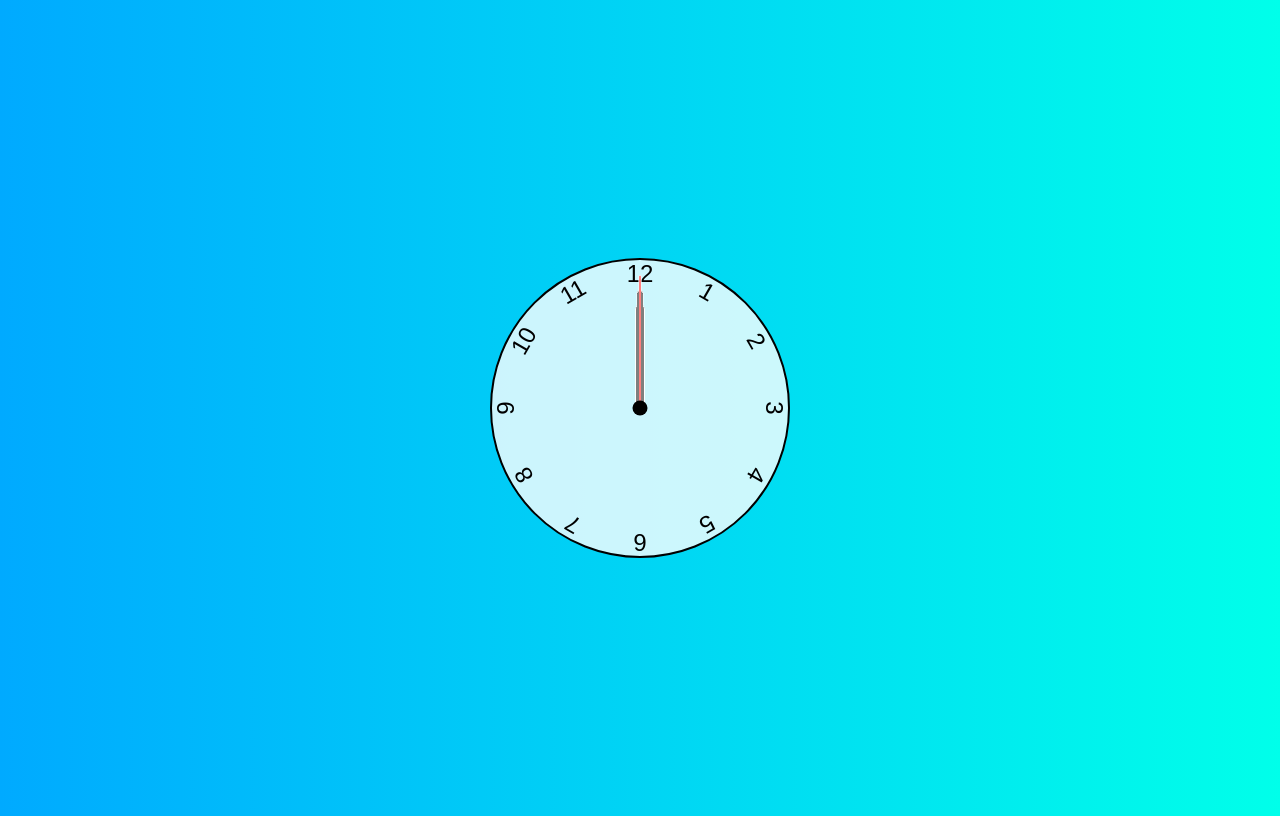
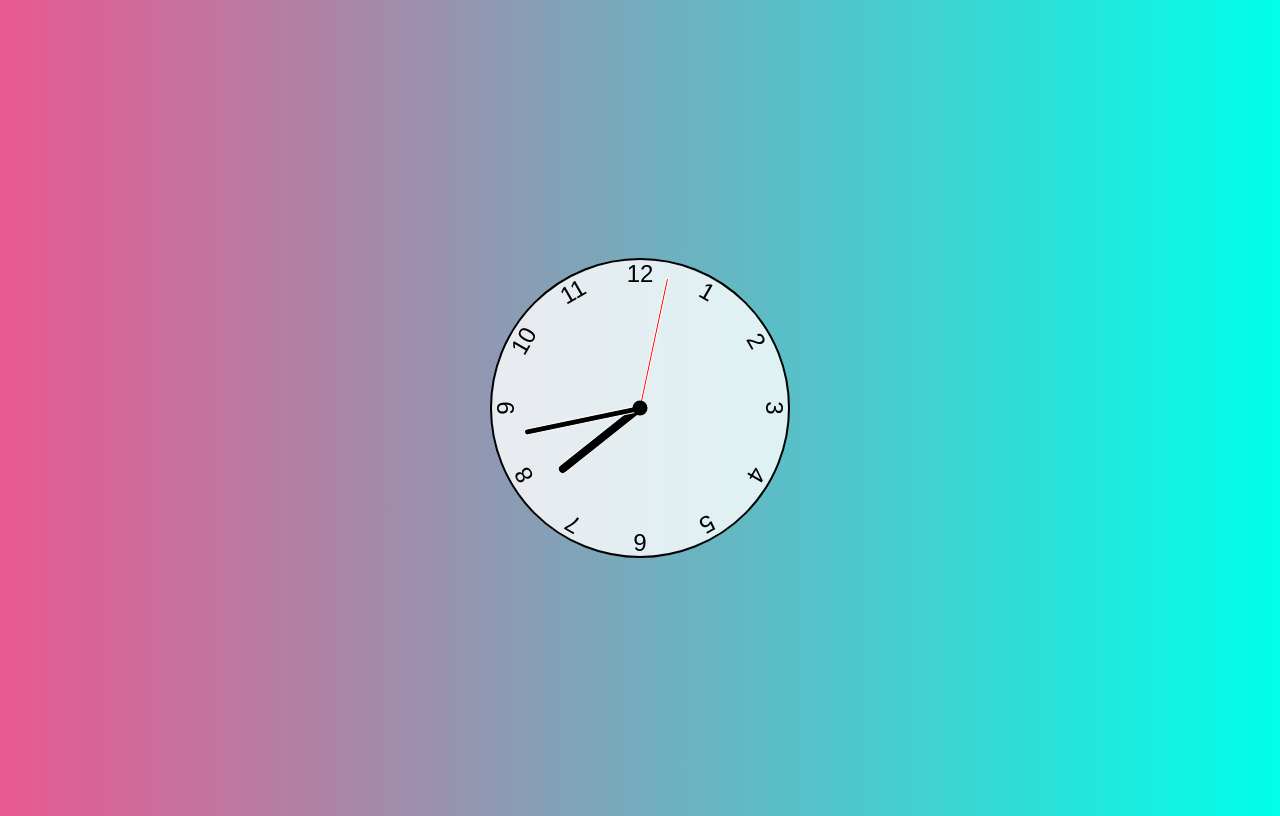
Before and after one commit to Sherrelyn/ANALOG-CLOCK, a plain HTML site: page index.html in a window 1280 px wide. Drawn offline with Linux system fonts and the light colour scheme.

Commit message:
Added modification to index.html.

```diff
--- a/index.html
+++ b/index.html
@@ -2,17 +2,17 @@
 <html lang="en">
 <head>
   <meta charset="UTF-8">
-        <meta name="viewport" content="width=device-width, initial-scale=0">
-        <meta http-equiv="X-UA_Compatible" content="ie-edge">
+  <meta name="viewport" content="width=device-width, initial-scale=1.0">
+  <meta http-equiv="X-UA-Compatible" content="ie=edge">
   <link href="styles.css" rel="stylesheet">
   <script defer src="script.js"></script>
   <title>Clock</title>
 </head>
 <body>
   <div class="clock">
-            <div class="hand hour"></div>
-            <div class="hand minute"></div>
-            <div class="hand second"></div>
+    <div class="hand hour" data-hour-hand></div>
+    <div class="hand minute" data-minute-hand></div>
+    <div class="hand second" data-second-hand></div>
     <div class="number number1">1</div>
     <div class="number number2">2</div>
     <div class="number number3">3</div>
--- a/styles.css
+++ b/styles.css
@@ -4,7 +4,7 @@
   }
 
   body {
-    background: linear-gradient(to right, hsl(200, 100%, 50%), hsl(175, 100%, 50%));
+    background: linear-gradient(to right, hsl(337, 76%, 63%), hsl(175, 100%, 50%));
     display: flex;
     justify-content: center;
     align-items: center;
```
Lines whose indentation alone changed are shown as unchanged.
